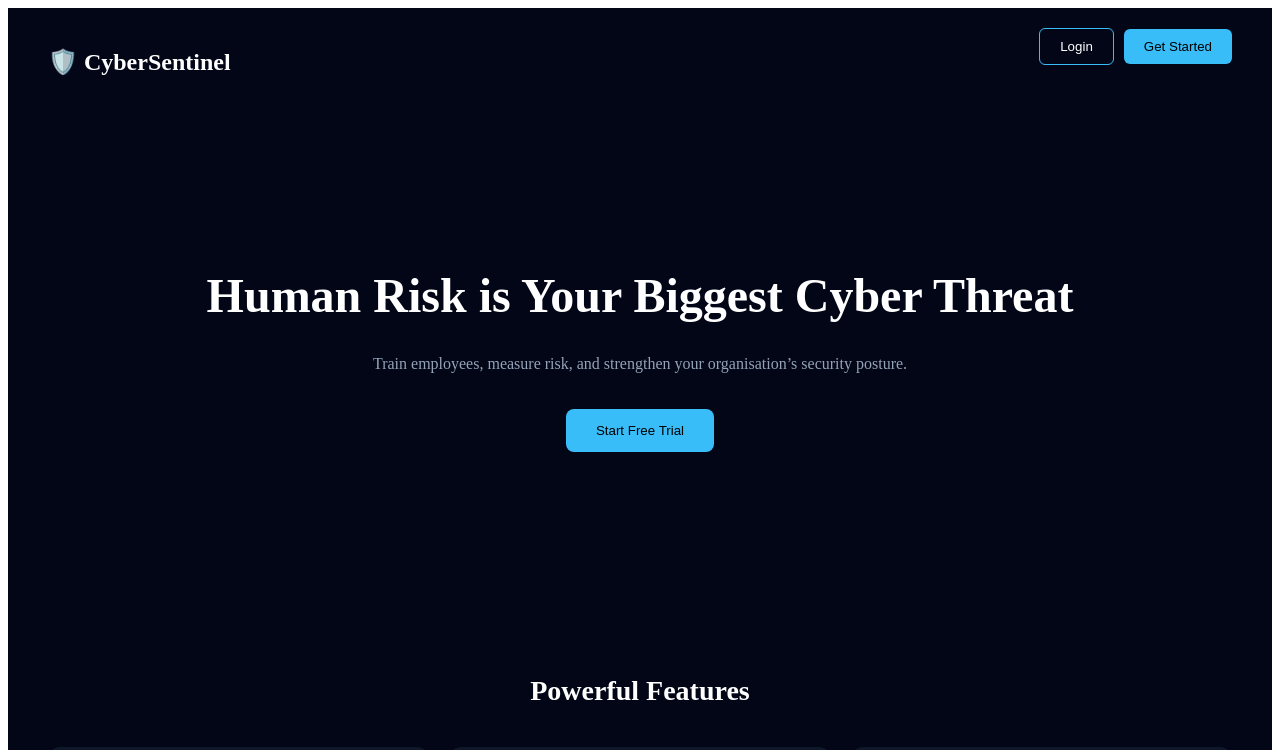
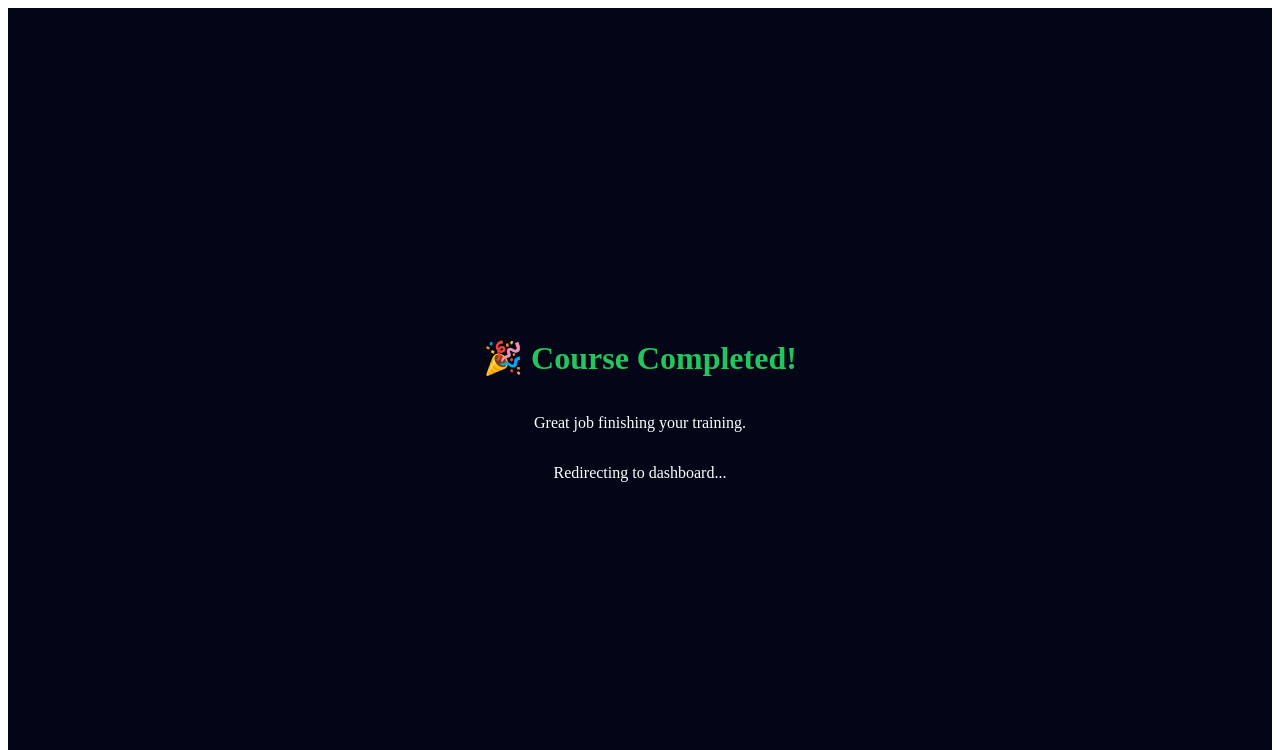
Before and after one commit to ahmadrezaghafari62-droid/cyber-training-site, a React (Create React App) app: page /completed in a window 1280 px wide. Before the commit this address led to /. Shown: the top 750 px of the page. Built offline with nearby package versions, Linux system fonts and the light colour scheme; no server answers.

Commit message:
Fix App.js routing and auth

```diff
--- a/src/App.js
+++ b/src/App.js
@@ -14,6 +14,7 @@ import Admin from "./Admin";
 import Payment from "./Payment";
 import Training from "./Training";
 import Contact from "./Contact";
+import Completed from "./Completed";
 
 /* ROUTE GUARDS */
 import ProtectedRoute from "./ProtectedRoute";
@@ -119,6 +120,7 @@ function App() {
 
       {/* ADMIN */}
       <Route path="/admin" element={<Admin />} />
+      <Route path="/completed" element={<Completed />} />
 
       {/* FALLBACK */}
       <Route path="*" element={<Navigate to="/" />} />
--- /dev/null
+++ b/src/Completed.js
@@ -0,0 +1,19 @@
+function Completed() {
+  return (
+    <div style={{
+      background: "#020617",
+      minHeight: "100vh",
+      color: "white",
+      display: "flex",
+      flexDirection: "column",
+      justifyContent: "center",
+      alignItems: "center"
+    }}>
+      <h1 style={{ color: "#22c55e" }}>🎉 Course Completed!</h1>
+      <p>Great job finishing your training.</p>
+      <p>Redirecting to dashboard...</p>
+    </div>
+  );
+}
+
+export default Completed;
--- a/src/Dashboard.js
+++ b/src/Dashboard.js
@@ -76,9 +76,10 @@ function Dashboard() {
 let totalPossible = 0;
 
 Object.values(progress || {}).forEach((course) => {
-  if (course?.score === undefined || course?.total === undefined) return;
+  if (course?.total > 0) {
     totalScore += course.score;
     totalPossible += course.total;
+  }
 });
 
 const avg =
--- a/src/Training.js
+++ b/src/Training.js
@@ -120,7 +120,7 @@ try {
   console.log("✅ Progress saved");
 
   // 🔥 THIS IS THE ONLY STATE CHANGE
-  setCompleted(true);
+  navigate("/completed");
 
 } catch (err) {
   console.error("🔥 Save error:", err.message);
```
Lines whose indentation alone changed are shown as unchanged.
